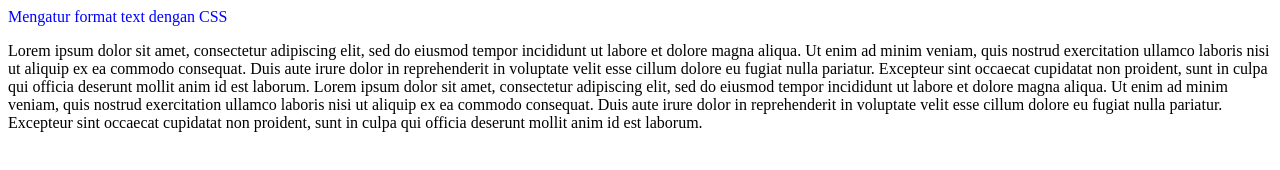
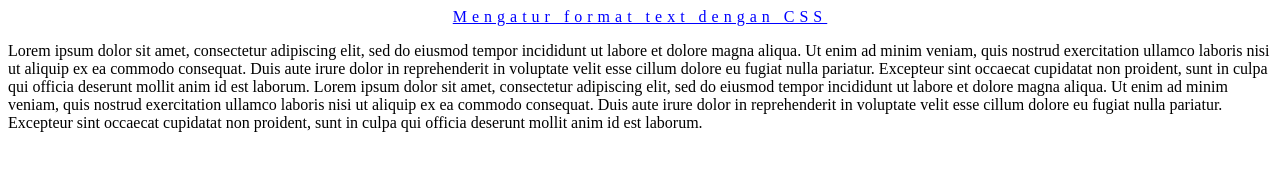
Before and after one commit to Nandaricco04/dasarWeb, a plain HTML site: page index.html in a window 1280 px wide. Drawn offline with Linux system fonts and the light colour scheme.

Commit message:
bagian 9

```diff
--- a/styleText.css
+++ b/styleText.css
@@ -1,3 +1,6 @@
 .tulisan_warna{
     color: blue;
+    text-align: center;
+    text-decoration: underline;
+    letter-spacing: 5px;
 }
```
